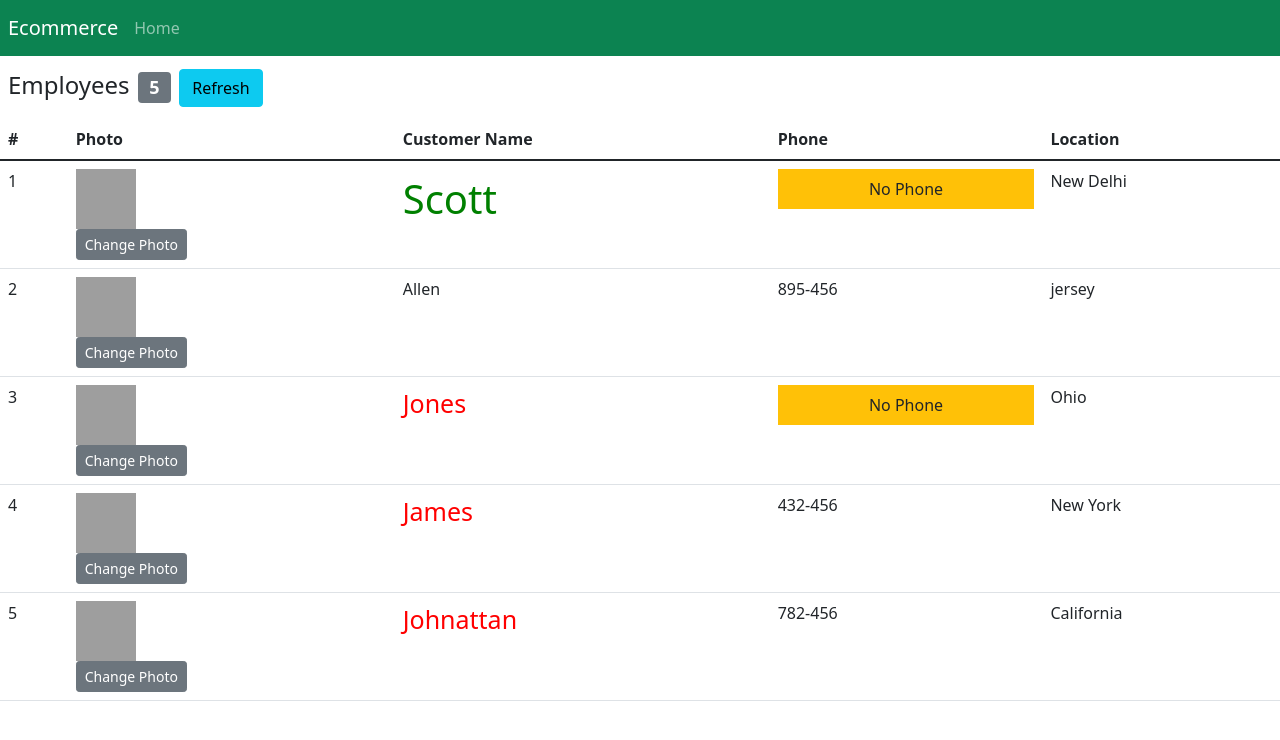
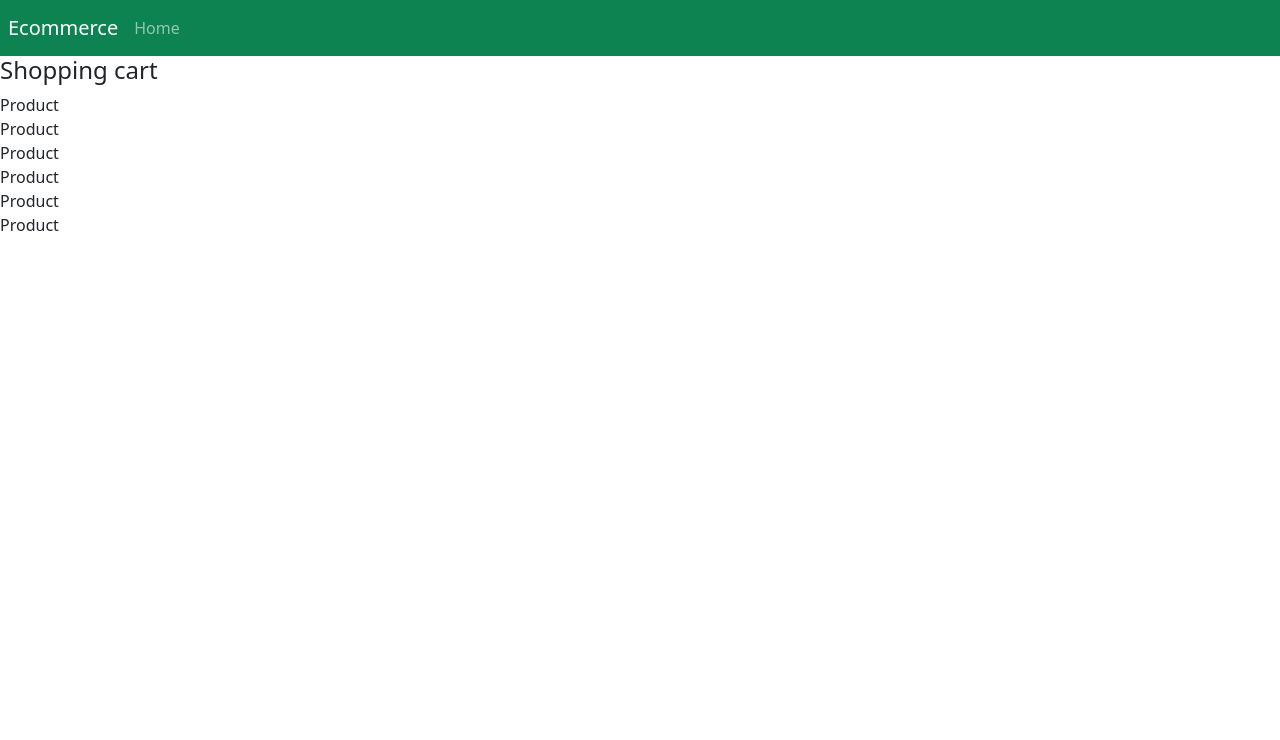
Before and after one commit to Andreyhuey/fcc-ecommerce, a React (Create React App) app: page / in a window 1280 px wide. Shown: the top 740 px of the page. Built offline with nearby package versions, Linux system fonts and the light colour scheme; grey boxes are pictures that could not be loaded.

Commit message:
Render Child Components

```diff
--- a/src/MainContent.jsx
+++ b/src/CustomersList.jsx
@@ -1,8 +1,8 @@
 import React, { Component } from "react";
 
-export default class MainContent extends Component {
+export default class CustomersList extends Component {
   state = {
-    pageTitle: "Employees",
+    pageTitle: "Customers",
     customersCount: 5,
     customers: [
       {
--- /dev/null
+++ b/src/Product.jsx
@@ -0,0 +1,11 @@
+import React, { Component } from "react";
+
+export default class Product extends Component {
+  render() {
+    return (
+      <>
+        <div>Product</div>
+      </>
+    );
+  }
+}
--- /dev/null
+++ b/src/ShoppingCart.jsx
@@ -0,0 +1,31 @@
+import React, { Component } from "react";
+import Product from "./Product";
+
+export default class ShoppingCart extends Component {
+  state = {
+    products: [
+      { id: 1, productsName: "iPhone", price: 8900, quantity: 1 },
+      { id: 2, productsName: "Sony Camera", price: 4500, quantity: 0 },
+      { id: 3, productsName: "Samsung QLED TV", price: 7745, quantity: 0 },
+      { id: 4, productsName: "iPad Pro", price: 12400, quantity: 1 },
+      { id: 5, productsName: "Xbox", price: 7780, quantity: 1 },
+      { id: 6, productsName: "Dell Monitor", price: 8900, quantity: 1 },
+    ],
+  };
+
+  render() {
+    return (
+      <>
+        <div>
+          <h4>Shopping cart</h4>
+
+          <div>
+            {this.state.products.map((prod) => {
+              return <Product />;
+            })}
+          </div>
+        </div>
+      </>
+    );
+  }
+}
--- a/src/app.jsx
+++ b/src/app.jsx
@@ -1,13 +1,13 @@
 import React, { Component } from "react";
 import NavBar from "./NavBar";
-import MainContent from "./MainContent";
+import ShoppingCart from "./ShoppingCart";
 
 export default class App extends Component {
   render() {
     return (
       <React.Fragment>
         <NavBar />
-        <MainContent />
+        <ShoppingCart />
       </React.Fragment>
     );
   }
```
Also changed, not shown: 1 other file (tests, documents, lock files or other folders).
